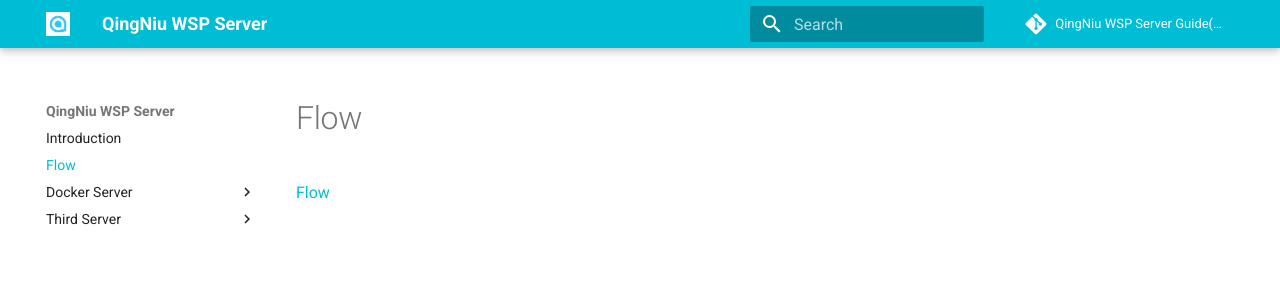
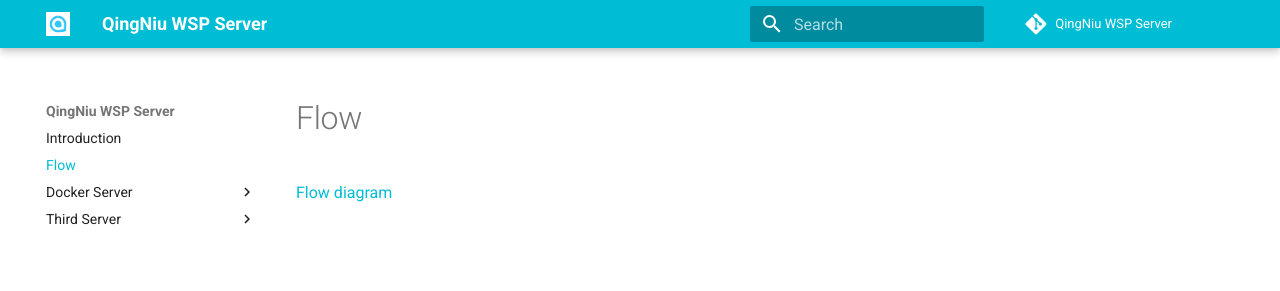
Before and after one commit to YolandaQingniu/qn_wsp_server_doc_english, an MkDocs documentation site: the page built from docs/flow.md, in a window 1280 px wide. Shown: the top 291 px of the page. Built offline with MkDocs 1.6.1 and Material for MkDocs 9.7.7, drawn with Linux system fonts in a browser that asks for light colours.

Commit message:
Add flow diagram

```diff
--- a/docs/flow.md
+++ b/docs/flow.md
@@ -1 +1 @@
-[Flow](./server-wsp-flow-chart.pdf)
+[Flow diagram](./assets/flow.svg)
--- a/mkdocs.yml
+++ b/mkdocs.yml
@@ -5,7 +5,7 @@ site_author: 伊欧乐科技有限公司
 site_description: 伊欧乐轻牛WSP服务器接入文档
 
 # Repository
-repo_name: QingNiu WSP Server Guide(English)
+repo_name: QingNiu WSP Server
 repo_url: https://YolandaQingniu.github.io/qn_wsp_server_doc_english
 
 # Copyright
```
Also changed, not shown: docs/assets/flow.svg (added), docs/third_server/request_by_app.md (line endings or trailing spaces), 2 other files.
